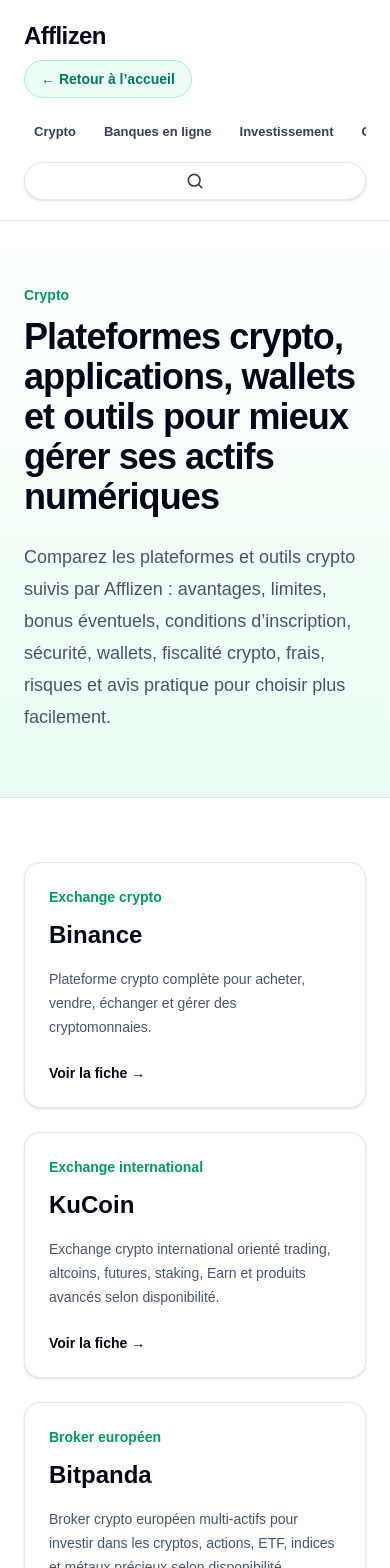
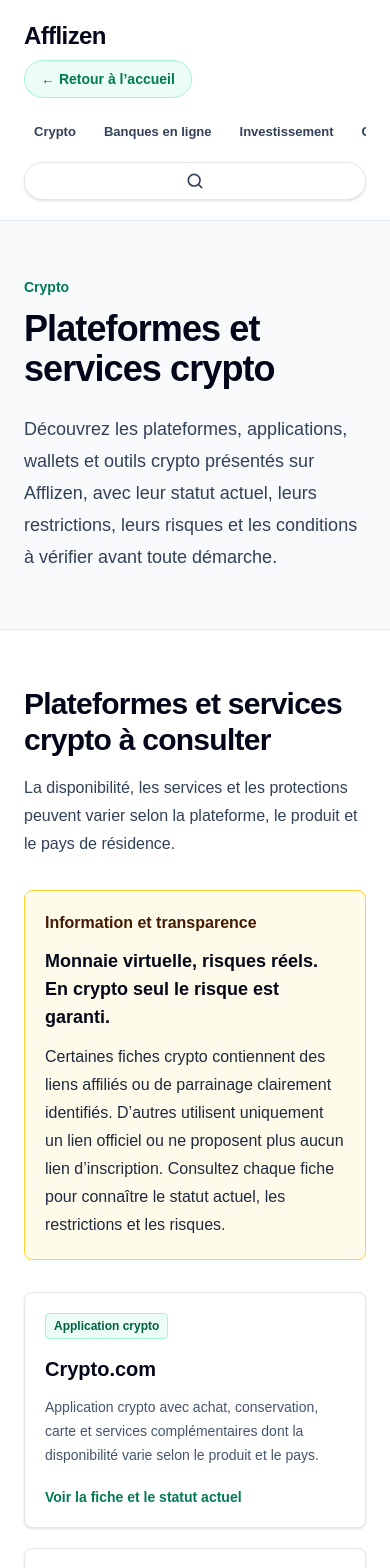
Before and after one commit to sebastienfoulon22-commits/afflizen, a Next.js app: page /crypto in a window 390 px wide. Shown: the top 1568 px of the page. Built offline with nearby package versions, Linux system fonts and the light colour scheme.

Commit message:
Synchroniser les surfaces crypto

```diff
--- a/app/bons-plans/page.tsx
+++ b/app/bons-plans/page.tsx
@@ -57,7 +57,7 @@ const cashbackDeals: Deal[] = [
   },
 ];
 
-const referralDeals: Deal[] = [
+const financialReferralDeals: Deal[] = [
   {
     name: "Revolut",
     category: "Compte et paiements",
@@ -76,24 +76,9 @@ const referralDeals: Deal[] = [
     href: "/investissement/trade-republic",
     badge: "Lien affilié",
   },
-  {
-    name: "Binance",
-    category: "Crypto",
-    description:
-      "Une plateforme crypto proposant de nombreux marchés et services, destinée aux utilisateurs avertis.",
-    use: "Pour vérifier les fonctions disponibles, les frais et les risques avant inscription.",
-    href: "/crypto/binance",
-    badge: "Lien affilié",
-  },
-  {
-    name: "Bitget",
-    category: "Crypto",
-    description:
-      "Une plateforme d'échange crypto avec des fonctionnalités qui demandent une bonne compréhension du risque.",
-    use: "Pour consulter le fonctionnement, le lien actuel et les précautions détaillées.",
-    href: "/crypto/bitget",
-    badge: "Lien affilié",
-  },
+];
+
+const cryptoReferralDeals: Deal[] = [
   {
     name: "Crypto.com",
     category: "Crypto",
@@ -101,7 +86,7 @@ const referralDeals: Deal[] = [
       "Un écosystème crypto associant application, échange et services dont la disponibilité peut varier.",
     use: "Pour vérifier les produits accessibles et les éventuelles conditions liées au lien.",
     href: "/crypto/crypto-com",
-    badge: "Lien affilié",
+    badge: "Lien de parrainage",
   },
   {
     name: "Coinbase",
@@ -129,6 +114,15 @@ const referralDeals: Deal[] = [
     use: "Pour vérifier le code présenté, les conditions applicables et la disponibilité locale.",
     href: "/crypto/swissborg",
     badge: "Code de parrainage",
+  },
+  {
+    name: "Nexo",
+    category: "Crypto",
+    description:
+      "Une plateforme proposant des services crypto, avec des produits Earn, Borrow et carte à distinguer du parrainage.",
+    use: "Pour examiner les conditions du lien, les entités concernées et les risques propres à chaque produit.",
+    href: "/crypto/nexo",
+    badge: "Lien de parrainage",
   },
 ];
 
@@ -365,7 +359,53 @@ export default function BonsPlansPage() {
               compréhension du risque.
             </p>
           </div>
-          <DealGrid deals={referralDeals} />
+          <DealGrid deals={financialReferralDeals} />
+
+          <div className="mt-12 border-t border-slate-200 pt-10">
+            <h3 className="text-2xl font-bold text-slate-950">
+              Fiches crypto avec lien actif
+            </h3>
+            <p className="mt-3 max-w-3xl leading-7 text-slate-700">
+              Chaque carte dirige d’abord vers une fiche Afflizen présentant le
+              statut du lien, les conditions, les restrictions et les risques.
+            </p>
+
+            <aside
+              aria-labelledby="bons-plans-crypto-disclosure-title"
+              className="mt-6 rounded-lg border border-amber-300 bg-amber-50 p-5"
+            >
+              <h4
+                id="bons-plans-crypto-disclosure-title"
+                className="font-bold text-amber-950"
+              >
+                Publicité et liens affiliés
+              </h4>
+              <p className="mt-3 text-lg font-bold leading-7 text-slate-950">
+                Monnaie virtuelle, risques réels. En crypto seul le risque est
+                garanti.
+              </p>
+              <p className="mt-3 max-w-4xl text-sm leading-6 text-slate-800">
+                Afflizen peut recevoir une rémunération lorsqu’une action
+                éligible est réalisée depuis le lien présenté dans une fiche.
+                Aucun bonus, rendement ou avantage n’est garanti.
+              </p>
+            </aside>
+
+            <DealGrid deals={cryptoReferralDeals} />
+
+            <p className="mt-7 max-w-3xl text-sm leading-6 text-slate-600">
+              Certaines anciennes offres crypto, notamment Binance et Bitget,
+              sont actuellement suspendues. Consultez la page Bonus pour
+              connaître leur statut. {" "}
+              <Link
+                href="/bonus"
+                className="font-semibold text-emerald-700 underline decoration-emerald-300 underline-offset-4 focus-visible:outline focus-visible:outline-2 focus-visible:outline-offset-4 focus-visible:outline-emerald-600"
+              >
+                Voir les offres disponibles et suspendues
+              </Link>
+            </p>
+          </div>
+
           <div className="mt-6 flex flex-wrap gap-3">
             <CategoryLink href="/banques-en-ligne">Explorer les banques en ligne</CategoryLink>
             <CategoryLink href="/investissement">Explorer l&apos;investissement</CategoryLink>
--- a/app/crypto/page.tsx
+++ b/app/crypto/page.tsx
@@ -1,183 +1,248 @@
+import Link from "next/link";
 import { createPageMetadata } from "@/lib/metadata";
+
 export const metadata = createPageMetadata({
-  title: "Crypto : comparatif Binance, KuCoin, Bitpanda, Bitget, Meria, Deblock, Coinbase et plus",
-  description: "Comparez les plateformes et outils crypto suivis par Afflizen : Binance, KuCoin, Bitpanda, Bitget, Bybit, Meria, Deblock, HTX, AscendEX, Crypto.com, Coinbase, Ledger, Nexo, Kraken, SwissBorg et Waltio. Avis, avantages, limites et points à vérifier.",
+  title: "Plateformes et services crypto",
+  description:
+    "Découvrez les plateformes et services crypto présentés sur Afflizen, avec leur disponibilité, leurs restrictions, leurs risques et leur statut actuel.",
   path: "/crypto",
   type: "website",
 });
 
-const platforms = [
+const mainPlatforms = [
+  {
+    name: "Crypto.com",
+    slug: "/crypto/crypto-com",
+    description:
+      "Application crypto avec achat, conservation, carte et services complémentaires dont la disponibilité varie selon le produit et le pays.",
+    badge: "Application crypto",
+  },
+  {
+    name: "Coinbase",
+    slug: "/crypto/coinbase",
+    description:
+      "Plateforme crypto connue pour son interface simple, avec services et conditions à vérifier selon le pays de résidence.",
+    badge: "Débutants crypto",
+  },
+  {
+    name: "Ledger",
+    slug: "/crypto/ledger",
+    description:
+      "Portefeuille matériel non dépositaire pour sécuriser ses clés privées et conserver ses crypto-actifs hors plateforme.",
+    badge: "Wallet non dépositaire",
+  },
+  {
+    name: "Nexo",
+    slug: "/crypto/nexo",
+    description:
+      "Services crypto, produits Earn ou Borrow et carte relevant de conditions, entités et risques distincts.",
+    badge: "Services crypto",
+  },
+  {
+    name: "Kraken",
+    slug: "/crypto/kraken",
+    description:
+      "Plateforme crypto dont les services principaux et produits complémentaires sont détaillés dans la fiche Afflizen.",
+    badge: "Exchange crypto",
+  },
+  {
+    name: "SwissBorg",
+    slug: "/crypto/swissborg",
+    description:
+      "Application crypto européenne avec conditions, frais et disponibilité à vérifier selon le service et le pays.",
+    badge: "Application crypto",
+  },
+  {
+    name: "Waltio",
+    slug: "/crypto/waltio",
+    description:
+      "Logiciel fiscal crypto pour centraliser ses transactions et préparer ses calculs, sans fournir de service sur crypto-actifs.",
+    badge: "Logiciel fiscal",
+  },
+  {
+    name: "Bybit",
+    slug: "/crypto/bybit",
+    description:
+      "Environnement crypto européen accessible par le site officiel indiqué dans la fiche, sans bonus ni parrainage Afflizen.",
+    badge: "Site européen officiel",
+  },
+  {
+    name: "Meria",
+    slug: "/crypto/meria",
+    description:
+      "Plateforme crypto française dont les services, conditions et informations réglementaires sont détaillés dans la fiche.",
+    badge: "Plateforme française",
+  },
+  {
+    name: "Deblock",
+    slug: "/crypto/deblock",
+    description:
+      "Application combinant compte en euros et services crypto relevant de cadres et protections distincts.",
+    badge: "Compte et crypto",
+  },
+  {
+    name: "Bitpanda",
+    slug: "/crypto/bitpanda",
+    description:
+      "Courtier européen proposant plusieurs catégories d’actifs et services dont la disponibilité varie selon le pays.",
+    badge: "Courtier multi-actifs",
+  },
+];
+
+const suspendedPlatforms = [
   {
     name: "Binance",
     slug: "/crypto/binance",
     description:
-      "Plateforme crypto complète pour acheter, vendre, échanger et gérer des cryptomonnaies.",
-    bonus: "Exchange crypto",
+      "Fiche informative : le CTA Afflizen reste suspendu dans l’attente d’une clarification réglementaire suffisante.",
+    badge: "Inscription suspendue",
+  },
+  {
+    name: "Bitget",
+    slug: "/crypto/bitget",
+    description:
+      "Services arrêtés en France et statut belge à confirmer. Aucun lien d’inscription n’est proposé par Afflizen.",
+    badge: "Services suspendus",
+  },
+  {
+    name: "HTX",
+    slug: "/crypto/htx",
+    description:
+      "Les conditions officielles consultées excluent les résidents de l’Union européenne. Inscription suspendue sur Afflizen.",
+    badge: "Indisponible dans l’UE",
+  },
+  {
+    name: "AscendEX",
+    slug: "/crypto/ascendex",
+    description:
+      "AscendEX a cessé ses opérations le 1er juillet 2026. La fiche est conservée pour informer les anciens utilisateurs.",
+    badge: "Opérations cessées",
   },
   {
     name: "KuCoin",
     slug: "/crypto/kucoin",
     description:
-      "Exchange crypto international orienté trading, altcoins, futures, staking, Earn et produits avancés selon disponibilité.",
-    bonus: "Exchange international",
-  },
-  {
-    name: "Bitpanda",
-    slug: "/crypto/bitpanda",
-    description:
-      "Broker crypto européen multi-actifs pour investir dans les cryptos, actions, ETF, indices et métaux précieux selon disponibilité.",
-    bonus: "Broker européen",
-  },
-  {
-    name: "Bitget",
-    slug: "/crypto/bitget",
-    description:
-      "Exchange crypto connu pour le trading, le copy trading et les offres promotionnelles selon conditions.",
-    bonus: "Trading crypto",
-  },
-  {
-    name: "Bybit",
-    slug: "/crypto/bybit",
-    description:
-      "Plateforme crypto avancée orientée trading, frais, outils de marché et parrainage à vérifier selon les conditions en vigueur.",
-    bonus: "Crypto avancée",
-  },
-  {
-    name: "HTX",
-    slug: "/crypto/htx",
-    description:
-      "Exchange crypto avancé, anciennement lié à l’écosystème Huobi, à comparer avec prudence selon les frais, restrictions et services disponibles.",
-    bonus: "Exchange avancé",
-  },
-  {
-    name: "AscendEX",
-    slug: "/crypto/ascendex",
-    description:
-      "Plateforme crypto anciennement connue sous le nom BitMax.io, avec trading, services avancés et invitation à vérifier selon conditions.",
-    bonus: "Ancien BitMax",
-  },
-  {
-    name: "Meria",
-    slug: "/crypto/meria",
-    description:
-      "Plateforme crypto française, anciennement Just Mining, orientée achat, vente, conservation, staking et investissement crypto long terme.",
-    bonus: "Plateforme française",
-  },
-  {
-    name: "Deblock",
-    slug: "/crypto/deblock",
-    description:
-      "Application combinant compte en euros, IBAN, cartes Visa et services crypto, à analyser prudemment selon les frais, conditions et risques.",
-    bonus: "Compte crypto",
-  },
-  {
-    name: "Crypto.com",
-    slug: "/crypto/crypto-com",
-    description:
-      "Application crypto populaire avec carte, achat de cryptos et services associés.",
-    bonus: "Application crypto",
-  },
-  {
-    name: "Coinbase",
-    slug: "/crypto/coinbase",
-    description:
-      "Plateforme crypto connue pour son interface simple, adaptée aux débutants qui veulent acheter et gérer leurs premières cryptomonnaies.",
-    bonus: "Débutants crypto",
-  },
-  {
-    name: "Ledger",
-    slug: "/crypto/ledger",
-    description:
-      "Wallet physique pour sécuriser ses clés privées, conserver ses cryptomonnaies hors plateforme et mieux comprendre la self-custody.",
-    bonus: "Wallet crypto",
-  },
-  {
-    name: "Nexo",
-    slug: "/crypto/nexo",
-    description:
-      "Plateforme crypto orientée épargne, services financiers crypto et gestion d’actifs numériques.",
-    bonus: "Services crypto",
-  },
-  {
-    name: "Kraken",
-    slug: "/crypto/kraken",
-    description:
-      "Exchange crypto reconnu pour acheter, vendre et gérer des cryptomonnaies avec une approche sérieuse.",
-    bonus: "Exchange crypto",
-  },
-  {
-    name: "SwissBorg",
-    slug: "/crypto/swissborg",
-    description:
-      "Application crypto européenne pensée pour acheter, vendre et gérer ses actifs numériques simplement.",
-    bonus: "Application crypto",
-  },
-  {
-    name: "Waltio",
-    slug: "/crypto/waltio",
-    description:
-      "Assistant fiscal crypto pour centraliser ses transactions, préparer ses calculs et mieux organiser sa déclaration.",
-    bonus: "Fiscalité crypto",
+      "Les services européens ne sont pas actuellement ouverts malgré l’existence d’un agrément de l’entité européenne.",
+    badge: "Services UE non ouverts",
   },
 ];
+
+const platformCardClassName =
+  "flex h-full flex-col rounded-lg border border-slate-200 bg-white p-5 shadow-sm transition hover:border-emerald-300 hover:shadow-md focus-visible:outline focus-visible:outline-2 focus-visible:outline-offset-4 focus-visible:outline-emerald-600";
 
 export default function CryptoPage() {
   return (
     <main className="min-h-screen bg-white text-slate-950">
-      <section className="border-b border-slate-200 bg-gradient-to-b from-white to-emerald-50">
-        <div className="mx-auto max-w-6xl px-6 py-16">
-          <p className="text-sm font-semibold text-emerald-600">Crypto</p>
-
-          <h1 className="mt-3 text-4xl font-bold tracking-tight md:text-5xl">
-            Plateformes crypto, applications, wallets et outils pour mieux gérer
-            ses actifs numériques
+      <section className="border-b border-slate-200 bg-slate-50">
+        <div className="mx-auto max-w-6xl px-6 py-14 md:py-16">
+          <p className="text-sm font-semibold text-emerald-700">Crypto</p>
+          <h1 className="mt-3 max-w-4xl text-4xl font-bold tracking-tight md:text-5xl">
+            Plateformes et services crypto
           </h1>
-
-          <p className="mt-6 max-w-3xl text-lg leading-8 text-slate-600">
-            Comparez les plateformes et outils crypto suivis par Afflizen :
-            avantages, limites, bonus éventuels, conditions d’inscription,
-            sécurité, wallets, fiscalité crypto, frais, risques et avis pratique
-            pour choisir plus facilement.
+          <p className="mt-6 max-w-3xl text-lg leading-8 text-slate-700">
+            Découvrez les plateformes, applications, wallets et outils crypto
+            présentés sur Afflizen, avec leur statut actuel, leurs restrictions,
+            leurs risques et les conditions à vérifier avant toute démarche.
           </p>
         </div>
       </section>
 
-      <section className="mx-auto max-w-6xl px-6 py-16">
-        <div className="grid gap-6 md:grid-cols-2 lg:grid-cols-3">
-          {platforms.map((platform) => (
-            <a
-              key={platform.name}
-              href={platform.slug}
-              className="rounded-2xl border border-slate-200 bg-white p-6 shadow-sm transition hover:-translate-y-1 hover:border-emerald-300 hover:shadow-md"
+      <section className="border-b border-slate-200">
+        <div className="mx-auto max-w-6xl px-6 py-14">
+          <h2 className="text-3xl font-bold tracking-tight">
+            Plateformes et services crypto à consulter
+          </h2>
+          <p className="mt-4 max-w-3xl leading-7 text-slate-700">
+            La disponibilité, les services et les protections peuvent varier
+            selon la plateforme, le produit et le pays de résidence.
+          </p>
+
+          <aside
+            aria-labelledby="crypto-surface-transparency-title"
+            className="mt-8 rounded-lg border border-amber-300 bg-amber-50 p-5"
+          >
+            <h3
+              id="crypto-surface-transparency-title"
+              className="font-bold text-amber-950"
             >
-              <p className="text-sm font-semibold text-emerald-600">
-                {platform.bonus}
-              </p>
+              Information et transparence
+            </h3>
+            <p className="mt-3 text-lg font-bold leading-7 text-slate-950">
+              Monnaie virtuelle, risques réels. En crypto seul le risque est
+              garanti.
+            </p>
+            <p className="mt-3 max-w-4xl leading-7 text-slate-800">
+              Certaines fiches crypto contiennent des liens affiliés ou de
+              parrainage clairement identifiés. D’autres utilisent uniquement un
+              lien officiel ou ne proposent plus aucun lien d’inscription.
+              Consultez chaque fiche pour connaître le statut actuel, les
+              restrictions et les risques.
+            </p>
+          </aside>
 
-              <h2 className="mt-3 text-2xl font-bold">{platform.name}</h2>
-
-              <p className="mt-4 text-sm leading-6 text-slate-600">
-                {platform.description}
-              </p>
-
-              <p className="mt-6 text-sm font-semibold text-slate-950">
-                Voir la fiche →
-              </p>
-            </a>
-          ))}
+          <div className="mt-8 grid gap-5 md:grid-cols-2 lg:grid-cols-3">
+            {mainPlatforms.map((platform) => (
+              <article key={platform.name}>
+                <Link href={platform.slug} className={platformCardClassName}>
+                  <span className="w-fit rounded border border-emerald-200 bg-emerald-50 px-2 py-1 text-xs font-semibold text-emerald-800">
+                    {platform.badge}
+                  </span>
+                  <h3 className="mt-4 text-xl font-bold">{platform.name}</h3>
+                  <p className="mt-3 flex-1 text-sm leading-6 text-slate-600">
+                    {platform.description}
+                  </p>
+                  <span className="mt-5 text-sm font-semibold text-emerald-700">
+                    Voir la fiche et le statut actuel
+                  </span>
+                </Link>
+              </article>
+            ))}
+          </div>
         </div>
       </section>
 
-      <section className="border-t border-slate-200 bg-slate-50 py-10">
-        <div className="mx-auto max-w-6xl px-6">
-          <p className="text-xs leading-6 text-slate-500">
-            Les plateformes et outils crypto comportent des risques :
-            volatilité, perte en capital, erreurs de transfert, fiscalité,
-            sécurité des comptes, conservation des clés privées, frais, produits
-            avancés, restrictions par pays et évolution des réglementations.
-            Vérifiez toujours les informations officielles avant toute
-            inscription, utilisation, transaction ou conservation d’actifs
-            numériques.
+      <section className="border-b border-slate-200 bg-slate-50">
+        <div className="mx-auto max-w-6xl px-6 py-14">
+          <h2 className="text-3xl font-bold tracking-tight">
+            Inscriptions suspendues ou services indisponibles
+          </h2>
+          <p className="mt-4 max-w-3xl leading-7 text-slate-700">
+            Ces fiches restent disponibles à titre informatif. Afflizen ne
+            propose actuellement aucun lien d’inscription vers ces plateformes.
+          </p>
+
+          <div className="mt-8 grid gap-5 md:grid-cols-2 lg:grid-cols-3">
+            {suspendedPlatforms.map((platform) => (
+              <article key={platform.name}>
+                <Link
+                  href={platform.slug}
+                  className="flex h-full flex-col rounded-lg border border-slate-300 bg-white p-5 transition hover:border-slate-500 focus-visible:outline focus-visible:outline-2 focus-visible:outline-offset-4 focus-visible:outline-slate-700"
+                >
+                  <span className="w-fit rounded border border-slate-300 bg-slate-100 px-2 py-1 text-xs font-semibold text-slate-700">
+                    {platform.badge}
+                  </span>
+                  <h3 className="mt-4 text-xl font-bold">{platform.name}</h3>
+                  <p className="mt-3 flex-1 text-sm leading-6 text-slate-600">
+                    {platform.description}
+                  </p>
+                  <span className="mt-5 text-sm font-semibold text-slate-800">
+                    Consulter la fiche informative
+                  </span>
+                </Link>
+              </article>
+            ))}
+          </div>
+        </div>
+      </section>
+
+      <section className="border-b border-slate-200">
+        <div className="mx-auto max-w-6xl px-6 py-10">
+          <p className="text-sm leading-7 text-slate-600">
+            Les crypto-actifs comportent des risques de volatilité, de perte en
+            capital, d’erreur de transfert, de conservation, de sécurité et de
+            restrictions géographiques. Vérifiez toujours les informations
+            officielles, l’entité contractante et les conditions applicables à
+            votre pays avant toute utilisation.
           </p>
         </div>
       </section>
--- a/app/page.tsx
+++ b/app/page.tsx
@@ -1,3 +1,4 @@
+import Link from "next/link";
 import { createPageMetadata } from "@/lib/metadata";
 import SiteSearch from "../components/SiteSearch";
 
@@ -61,9 +62,11 @@ const categories = [
 
 const featuredPlatforms = [
   {
-    name: "Binance",
+    name: "Crypto.com",
     category: "Crypto",
-    url: "/crypto/binance",
+    url: "/crypto/crypto-com",
+    description:
+      "Plateforme crypto proposant achat, conservation et services complémentaires, avec disponibilité et conditions variables selon le produit.",
   },
   {
     name: "Coinbase",
@@ -205,7 +208,7 @@ export default function HomePage() {
 
         <div className="mt-8 grid gap-6 md:grid-cols-2 lg:grid-cols-3">
           {categories.map((category) => (
-            <a
+            <Link
               key={category.name}
               href={category.url}
               className="rounded-2xl border border-slate-200 bg-white p-6 shadow-sm transition hover:-translate-y-1 hover:border-emerald-300 hover:shadow-md"
@@ -217,7 +220,7 @@ export default function HomePage() {
               <p className="mt-6 text-sm font-semibold text-slate-950">
                 Voir la catégorie →
               </p>
-            </a>
+            </Link>
           ))}
         </div>
       </section>
@@ -234,7 +237,7 @@ export default function HomePage() {
 
           <div className="mt-8 grid gap-5 md:grid-cols-2 lg:grid-cols-3">
             {featuredPlatforms.map((platform) => (
-              <a
+              <Link
                 key={platform.name}
                 href={platform.url}
                 className="rounded-2xl border border-white/10 bg-white/5 p-5 transition hover:-translate-y-1 hover:border-emerald-400"
@@ -243,10 +246,15 @@ export default function HomePage() {
                   {platform.category}
                 </p>
                 <h3 className="mt-3 text-xl font-bold">{platform.name}</h3>
+                {"description" in platform ? (
+                  <p className="mt-3 text-sm leading-6 text-slate-300">
+                    {platform.description}
+                  </p>
+                ) : null}
                 <p className="mt-5 text-sm font-semibold text-white">
                   Voir la fiche →
                 </p>
-              </a>
+              </Link>
             ))}
           </div>
         </div>
--- a/lib/siteSearchIndex.ts
+++ b/lib/siteSearchIndex.ts
@@ -17,7 +17,8 @@ export const searchItems = [
     name: "Binance",
     url: "/crypto/binance",
     category: "Crypto",
-    description: "Exchange de cryptomonnaies complet pour acheter, vendre et trader.",
+    description:
+      "Fiche informative : inscription Afflizen suspendue et statut réglementaire actuel à clarifier.",
     keywords: ["crypto", "exchange crypto", "bitcoin", "trading", "altcoins"],
     type: "platform",
   },
@@ -25,7 +26,8 @@ export const searchItems = [
     name: "Bitget",
     url: "/crypto/bitget",
     category: "Crypto",
-    description: "Plateforme crypto orientée trading, copy trading et promotions.",
+    description:
+      "Fiche informative : services arrêtés en France et statut belge à confirmer.",
     keywords: ["crypto", "exchange crypto", "trading", "copy trading"],
     type: "platform",
   },
@@ -92,7 +94,8 @@ export const searchItems = [
     name: "Bybit",
     url: "/crypto/bybit",
     category: "Crypto",
-    description: "Plateforme crypto avancée pour trading et produits de marché.",
+    description:
+      "Plateforme crypto européenne accessible via le site officiel bybit.eu, sans lien affilié Afflizen.",
     keywords: ["crypto", "exchange crypto", "trading", "futures"],
     type: "platform",
   },
@@ -100,7 +103,8 @@ export const searchItems = [
     name: "HTX",
     url: "/crypto/htx",
     category: "Crypto",
-    description: "Exchange crypto avancé, anciennement lié à l'écosystème Huobi.",
+    description:
+      "Fiche informative : inscription suspendue pour les résidents de l’Union européenne.",
     keywords: ["crypto", "exchange crypto", "trading", "huobi"],
     aliases: ["Huobi"],
     type: "platform",
@@ -109,7 +113,8 @@ export const searchItems = [
     name: "AscendEX",
     url: "/crypto/ascendex",
     category: "Crypto",
-    description: "Plateforme crypto avancée anciennement connue sous le nom BitMax.",
+    description:
+      "Fiche historique : opérations cessées le 1er juillet 2026 et retraits limités pour les anciens utilisateurs.",
     keywords: ["crypto", "exchange crypto", "trading", "bitmax"],
     aliases: ["Ascend EX", "BitMax", "BitMax.io"],
     type: "platform",
@@ -118,7 +123,8 @@ export const searchItems = [
     name: "KuCoin",
     url: "/crypto/kucoin",
     category: "Crypto",
-    description: "Exchange crypto international orienté trading, altcoins et produits avancés.",
+    description:
+      "Fiche informative : services européens non ouverts et inscription suspendue.",
     keywords: ["crypto", "exchange crypto", "trading", "altcoins"],
     aliases: ["Ku Coin"],
     type: "platform",
```
